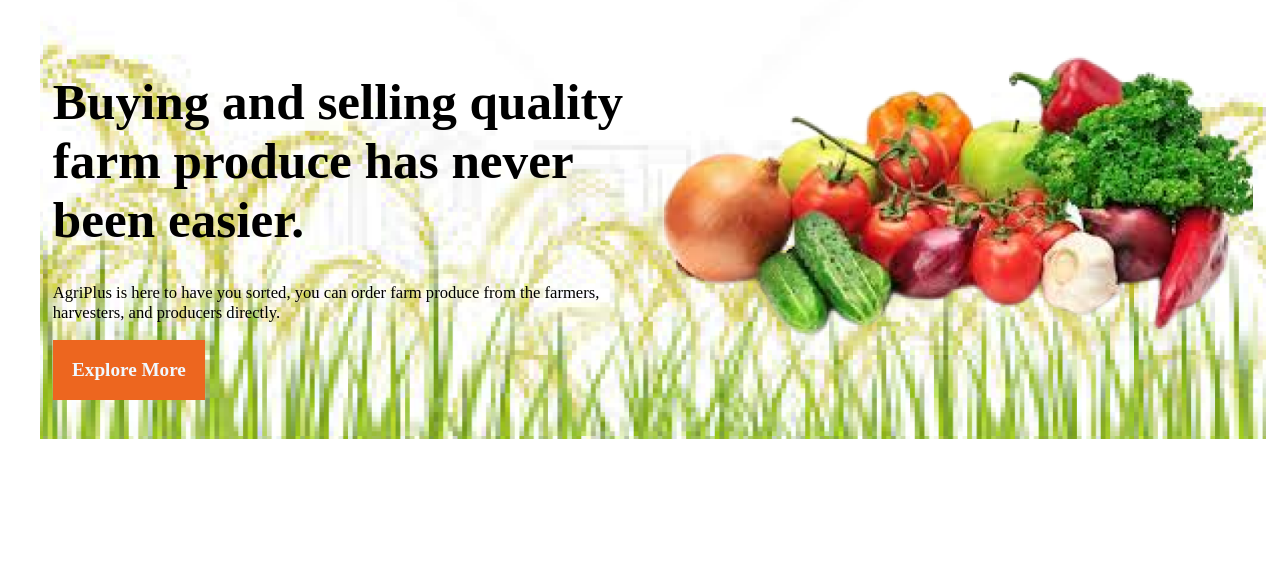
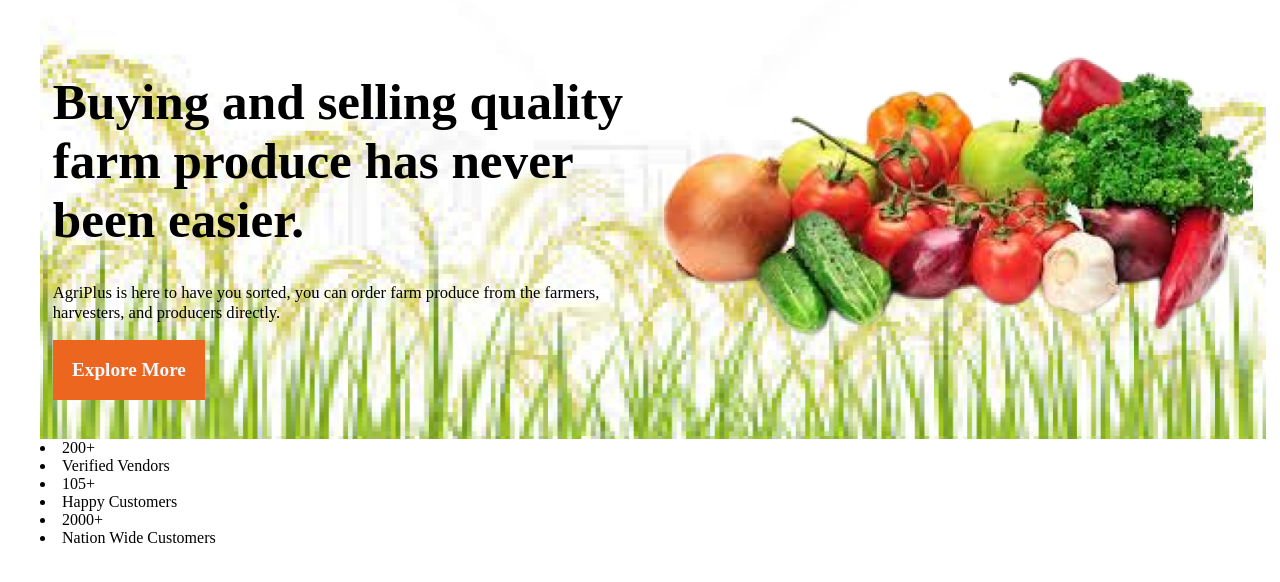
Before and after one commit to Jackson-Kahono/agri-plus, a plain HTML site: page index.html in a window 1280 px wide. Shown: the part 80-662 px from the top of the page. Drawn offline with Linux system fonts and the light colour scheme.

Commit message:
Add structure for members-count

```diff
--- a/index.html
+++ b/index.html
@@ -37,6 +37,22 @@
             </div>
             <img src="Assets/images/image 2.png" alt="">
         </div>
+
+        <!--Members-count container-->
+        <div class="members-count">
+            <div>
+                <li>200+</li>
+                <li>Verified Vendors</li>
+            </div>
+            <div>
+                <li>105+</li>
+                <li>Happy Customers</li>
+            </div>
+            <div>
+                <li>2000+</li>
+                <li>Nation Wide Customers</li>
+            </div>
+        </div>
     </div>
   </body>
 </html>
```
